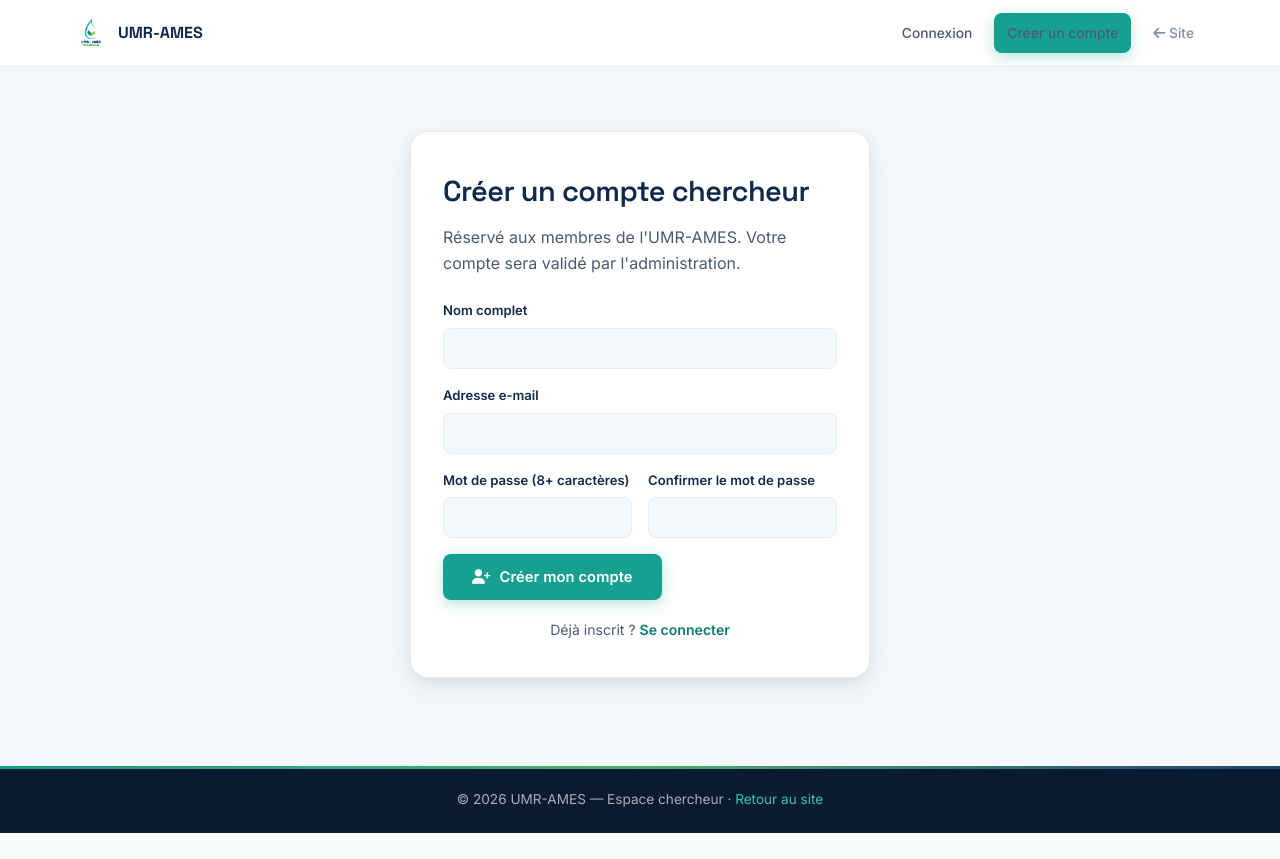
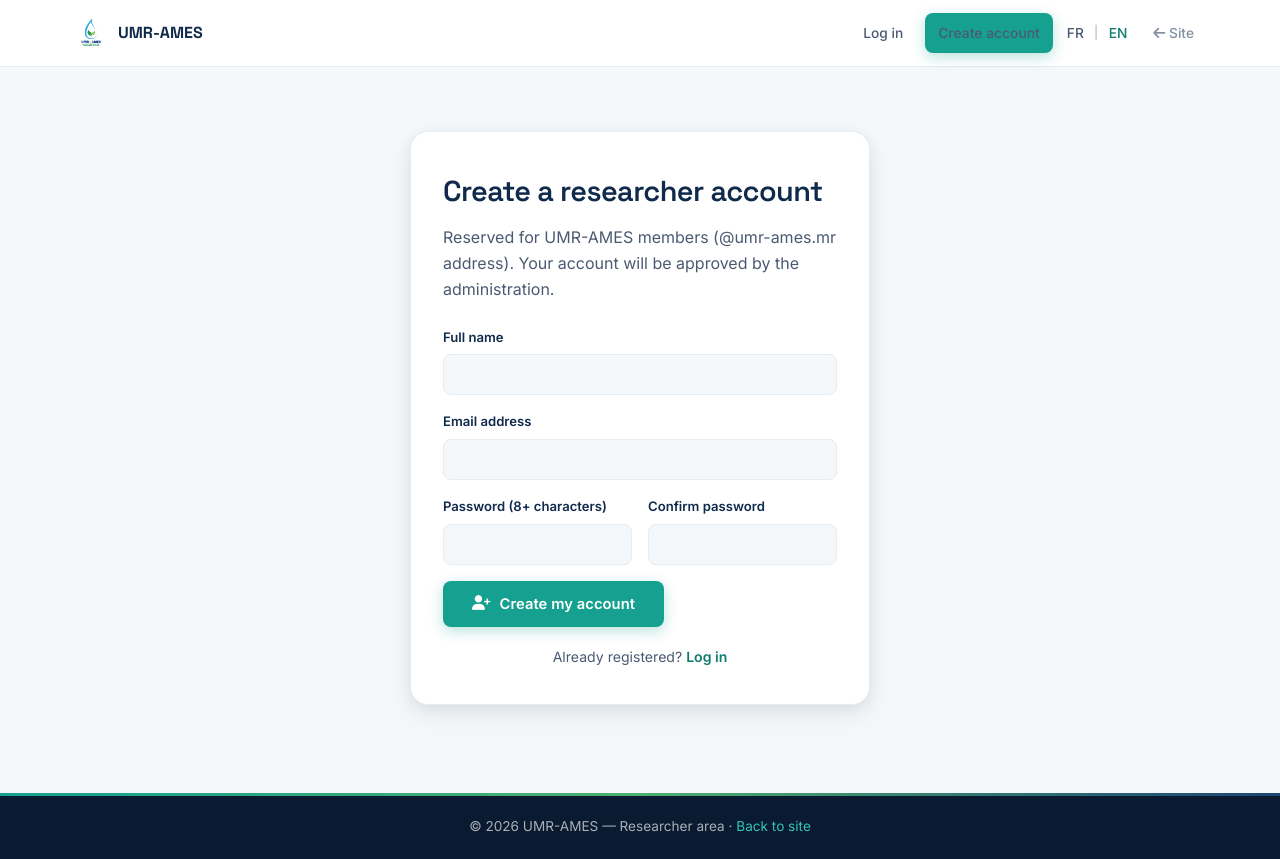
Before and after one commit to umr-ames/umr-ames.github.io, a PHP site: page /espace/inscription.php?lang=en in a window 1280 px wide. Before the commit the page ends 833 px from the top, so only its background shows below. Run offline with PHP 8.4, Linux system fonts and the light colour scheme.

Commit message:
Instances mises à jour + espace chercheur bilingue + noms cliquables
- Direction : suppression du Directeur Adjoint
- Conseil scientifique & CoPil : membres mis à jour (ajout Dr. Aziza Ahmedou)
- Inscription restreinte au domaine @umr-ames.mr (admin excepté)
- Portail chercheur entièrement bilingue FR/EN (i18n + sélecteur)
- Noms des membres/instances cliquables vers la page perso si compte créé
  (API /api/chercheurs.php + appariement JS par nom normalisé)

Co-Authored-By: Claude Opus 4.8 <noreply@anthropic.com>

```diff
--- a/css/portal.css
+++ b/css/portal.css
@@ -15,6 +15,10 @@
 .portal-nav a:hover { color: var(--accent-dark); background: rgba(21,160,143,0.08); }
 .portal-nav .portal-logout { color: #b3261e; }
 .portal-nav .portal-back { color: var(--text-light); }
+.portal-lang { display: inline-flex; align-items: center; gap: 6px; font-size: 0.8rem; font-weight: 700; color: var(--text-light); }
+.portal-lang a { padding: 2px 4px; color: var(--text-secondary); }
+.portal-lang a.active { color: var(--accent-dark); }
+.portal-lang span { opacity: 0.4; }
 
 .portal-main { flex: 1; padding: 40px 0 64px; }
 .portal-footer { background: var(--ink); color: rgba(255,255,255,0.65); padding: 22px 0; text-align: center; font-size: 0.85rem; }
--- a/css/style.css
+++ b/css/style.css
@@ -471,6 +471,8 @@ h1, h2, h3, h4,
 .instance-item { display: flex; flex-direction: column; gap: 2px; padding: 10px 12px; background: var(--bg); border-radius: 7px; }
 .instance-role { font-size: 0.72rem; font-weight: 700; color: var(--accent); text-transform: uppercase; letter-spacing: 0.07em; }
 .instance-name { font-size: 0.9rem; font-weight: 600; color: var(--primary); }
+.member-link { color: inherit; transition: var(--transition); border-bottom: 1px dotted var(--accent); }
+.member-link:hover { color: var(--accent-dark); border-bottom-style: solid; }
 .instance-note .instance-name { font-size: 0.82rem; font-weight: 400; color: var(--text-secondary); font-style: italic; }
 
 /* =====================================================
--- a/espace/footer.php
+++ b/espace/footer.php
@@ -2,7 +2,7 @@
 </main>
 <footer class="portal-footer">
   <div class="container">
-    <p>© <?= date('Y') ?> UMR-AMES — Espace chercheur · <a href="/">Retour au site</a></p>
+    <p>© <?= date('Y') ?> <?= t('footer_line') ?> · <a href="/"><?= t('back_home') ?></a></p>
   </div>
 </footer>
 </body>
--- a/espace/header.php
+++ b/espace/header.php
@@ -2,9 +2,10 @@
 require_once __DIR__ . '/lib.php';
 boot_session();
 $me = current_user();
+$lang = portal_lang();
 $page_title = $page_title ?? 'Espace chercheur';
 ?><!DOCTYPE html>
-<html lang="fr">
+<html lang="<?= e($lang) ?>">
 <head>
   <meta charset="UTF-8">
   <meta name="viewport" content="width=device-width, initial-scale=1.0">
@@ -26,17 +27,20 @@ $page_title = $page_title ?? 'Espace chercheur';
     </a>
     <nav class="portal-nav">
       <?php if ($me): ?>
-        <a href="/espace/tableau-de-bord.php"><i class="fas fa-gauge"></i> Tableau de bord</a>
+        <a href="<?= e(lang_url('/espace/tableau-de-bord.php')) ?>"><i class="fas fa-gauge"></i> <?= t('dashboard') ?></a>
         <?php if ($me['role'] === 'admin'): ?>
-          <a href="/espace/admin.php"><i class="fas fa-user-shield"></i> Administration</a>
+          <a href="<?= e(lang_url('/espace/admin.php')) ?>"><i class="fas fa-user-shield"></i> <?= t('admin') ?></a>
         <?php endif; ?>
-        <a href="/chercheur.php?slug=<?= e($me['slug']) ?>"><i class="fas fa-id-badge"></i> Ma page</a>
-        <a href="/espace/deconnexion.php" class="portal-logout"><i class="fas fa-right-from-bracket"></i> Déconnexion</a>
+        <a href="<?= e(lang_url('/chercheur.php?slug=' . $me['slug'])) ?>"><i class="fas fa-id-badge"></i> <?= t('my_page') ?></a>
+        <a href="/espace/deconnexion.php" class="portal-logout"><i class="fas fa-right-from-bracket"></i> <?= t('logout') ?></a>
       <?php else: ?>
-        <a href="/espace/connexion.php">Connexion</a>
-        <a href="/espace/inscription.php" class="btn btn-primary btn-sm">Créer un compte</a>
+        <a href="<?= e(lang_url('/espace/connexion.php')) ?>"><?= t('login') ?></a>
+        <a href="<?= e(lang_url('/espace/inscription.php')) ?>" class="btn btn-primary btn-sm"><?= t('create_account') ?></a>
       <?php endif; ?>
-      <a href="/" class="portal-back"><i class="fas fa-arrow-left"></i> Site</a>
+      <span class="portal-lang">
+        <a href="?lang=fr" class="<?= $lang==='fr'?'active':'' ?>">FR</a><span aria-hidden="true">|</span><a href="?lang=en" class="<?= $lang==='en'?'active':'' ?>">EN</a>
+      </span>
+      <a href="/" class="portal-back"><i class="fas fa-arrow-left"></i> <?= t('back_site') ?></a>
     </nav>
   </div>
 </header>
--- /dev/null
+++ b/espace/i18n.php
@@ -0,0 +1,138 @@
+<?php
+/* Internationalisation du portail (FR/EN) */
+
+function portal_lang(): string {
+    if (session_status() === PHP_SESSION_NONE) { @session_start(); }
+    $allowed = ['fr', 'en'];
+    if (isset($_GET['lang']) && in_array($_GET['lang'], $allowed, true)) {
+        $_SESSION['plang'] = $_GET['lang'];
+        setcookie('plang', $_GET['lang'], time() + 31536000, '/');
+        return $_GET['lang'];
+    }
+    if (!empty($_SESSION['plang']) && in_array($_SESSION['plang'], $allowed, true)) return $_SESSION['plang'];
+    if (!empty($_COOKIE['plang']) && in_array($_COOKIE['plang'], $allowed, true)) return $_COOKIE['plang'];
+    return 'fr';
+}
+
+function t(string $key): string {
+    static $S = null;
+    if ($S === null) $S = i18n_strings();
+    $l = portal_lang();
+    return $S[$l][$key] ?? ($S['fr'][$key] ?? $key);
+}
+
+/* Construit une URL en conservant la langue courante */
+function lang_url(string $path): string {
+    $l = portal_lang();
+    $sep = (strpos($path, '?') !== false) ? '&' : '?';
+    return $path . $sep . 'lang=' . $l;
+}
+
+function i18n_strings(): array {
+    return [
+    'fr' => [
+        // Header / nav
+        'dashboard' => 'Tableau de bord', 'admin' => 'Administration', 'my_page' => 'Ma page',
+        'logout' => 'Déconnexion', 'login' => 'Connexion', 'create_account' => 'Créer un compte',
+        'back_site' => 'Site', 'back_members' => 'Membres',
+        'footer_line' => 'UMR-AMES — Espace chercheur', 'back_home' => 'Retour au site', 'home' => 'Accueil',
+        // Connexion
+        'login_title' => 'Connexion', 'login_sub' => 'Accédez à votre espace chercheur.',
+        'email' => 'Adresse e-mail', 'password' => 'Mot de passe', 'login_btn' => 'Se connecter',
+        'no_account' => 'Pas encore de compte ?', 'err_login' => 'E-mail ou mot de passe incorrect.',
+        'err_suspended' => "Ce compte a été suspendu. Contactez l'administration.",
+        // Inscription
+        'reg_title' => 'Créer un compte chercheur',
+        'reg_sub' => 'Réservé aux membres de l\'UMR-AMES (adresse @umr-ames.mr). Votre compte sera validé par l\'administration.',
+        'full_name' => 'Nom complet', 'password8' => 'Mot de passe (8+ caractères)',
+        'password_confirm' => 'Confirmer le mot de passe', 'reg_btn' => 'Créer mon compte',
+        'already' => 'Déjà inscrit ?',
+        'err_name' => 'Indiquez votre nom complet.', 'err_email' => 'Adresse e-mail invalide.',
+        'err_domain' => "Inscription réservée aux adresses @umr-ames.mr. Contactez l'administration pour obtenir une adresse institutionnelle.",
+        'err_pass8' => 'Le mot de passe doit faire au moins 8 caractères.',
+        'err_pass_match' => 'Les deux mots de passe ne correspondent pas.',
+        'err_exists' => 'Un compte existe déjà avec cette adresse.',
+        'ok_pending' => "Compte créé ! Il doit être validé par l'administration avant d'apparaître publiquement. Vous pouvez déjà compléter votre profil.",
+        'ok_admin' => 'Compte administrateur créé et activé.',
+        // Dashboard
+        'hello' => 'Bonjour', 'pending_notice' => "Votre compte est <strong>en attente de validation</strong> par l'administration. Votre page ne sera publique qu'après approbation.",
+        'my_profile' => 'Mon profil', 'photo_label' => 'Photo de profil (JPG/PNG/WebP, 4 Mo max)',
+        'grade' => 'Grade / Statut', 'affiliation' => 'Affiliation', 'discipline' => 'Discipline',
+        'axis' => 'Axe de recherche', 'bio' => 'Biographie', 'public_email' => 'E-mail public', 'phone' => 'Téléphone',
+        'ext_ids' => 'Identifiants & profils externes', 'website' => 'Site web personnel (URL)',
+        'save_profile' => 'Enregistrer le profil', 'my_pubs' => 'Mes publications',
+        'orcid_import' => 'Importer depuis ORCID', 'import' => 'Importer',
+        'orcid_help' => 'Récupère automatiquement vos publications déclarées sur ORCID.',
+        'add_pub_manual' => 'Ajouter une publication manuellement', 'title' => 'Titre', 'authors' => 'Auteurs',
+        'journal' => 'Revue / Journal', 'year' => 'Année', 'link' => 'Lien (URL)', 'add' => 'Ajouter',
+        'no_pubs' => "Aucune publication pour l'instant.", 'confirm_del' => 'Supprimer cette publication ?',
+        'delete' => 'Supprimer',
+        'ok_profile' => 'Profil enregistré.', 'err_pub_email' => 'Adresse e-mail publique invalide.',
+        'err_pub_title' => 'Le titre est obligatoire.', 'ok_pub_added' => 'Publication ajoutée.',
+        'ok_pub_deleted' => 'Publication supprimée.',
+        'err_photo_format' => 'La photo doit être au format JPG, PNG ou WebP.',
+        'err_photo_size' => 'La photo ne doit pas dépasser 4 Mo.',
+        'orcid_done' => 'Import ORCID terminé : %d publication(s) importée(s) sur %d.',
+        'orcid_invalid' => 'Identifiant ORCID invalide (format attendu : 0000-0000-0000-0000).',
+        'orcid_unreachable' => 'Impossible de contacter ORCID. Réessayez plus tard.',
+        'orcid_none' => 'Aucune publication trouvée pour cet ORCID.',
+        // Admin
+        'admin_title' => 'Administration des comptes', 'admin_sub' => 'Validez les nouveaux comptes pour les rendre publics.',
+        'col_name' => 'Nom', 'col_email' => 'E-mail', 'col_role' => 'Rôle', 'col_status' => 'Statut', 'col_actions' => 'Actions',
+        'approve' => 'Approuver', 'suspend' => 'Suspendre', 'you' => 'vous', 'status_updated' => 'Statut mis à jour.',
+        // Profil public
+        'not_found' => 'Chercheur introuvable', 'not_found_txt' => "Cette page n'existe pas ou n'est pas encore publiée.",
+        'see_members' => 'Voir les membres', 'private_preview' => "Aperçu privé — ce profil n'est pas encore validé publiquement.",
+        'publications' => 'Publications', 'no_pubs_public' => 'Aucune publication renseignée.',
+    ],
+    'en' => [
+        'dashboard' => 'Dashboard', 'admin' => 'Administration', 'my_page' => 'My page',
+        'logout' => 'Log out', 'login' => 'Log in', 'create_account' => 'Create account',
+        'back_site' => 'Site', 'back_members' => 'Members',
+        'footer_line' => 'UMR-AMES — Researcher area', 'back_home' => 'Back to site', 'home' => 'Home',
+        'login_title' => 'Log in', 'login_sub' => 'Access your researcher area.',
+        'email' => 'Email address', 'password' => 'Password', 'login_btn' => 'Log in',
+        'no_account' => 'No account yet?', 'err_login' => 'Incorrect email or password.',
+        'err_suspended' => 'This account has been suspended. Please contact the administration.',
+        'reg_title' => 'Create a researcher account',
+        'reg_sub' => 'Reserved for UMR-AMES members (@umr-ames.mr address). Your account will be approved by the administration.',
+        'full_name' => 'Full name', 'password8' => 'Password (8+ characters)',
+        'password_confirm' => 'Confirm password', 'reg_btn' => 'Create my account',
+        'already' => 'Already registered?',
+        'err_name' => 'Please enter your full name.', 'err_email' => 'Invalid email address.',
+        'err_domain' => 'Registration restricted to @umr-ames.mr addresses. Contact the administration to obtain an institutional address.',
+        'err_pass8' => 'Password must be at least 8 characters.',
+        'err_pass_match' => 'The two passwords do not match.',
+        'err_exists' => 'An account already exists with this address.',
+        'ok_pending' => 'Account created! It must be approved by the administration before appearing publicly. You can already complete your profile.',
+        'ok_admin' => 'Administrator account created and activated.',
+        'hello' => 'Hello', 'pending_notice' => 'Your account is <strong>pending approval</strong> by the administration. Your page will be public only after approval.',
+        'my_profile' => 'My profile', 'photo_label' => 'Profile photo (JPG/PNG/WebP, 4 MB max)',
+        'grade' => 'Position / Status', 'affiliation' => 'Affiliation', 'discipline' => 'Discipline',
+        'axis' => 'Research axis', 'bio' => 'Biography', 'public_email' => 'Public email', 'phone' => 'Phone',
+        'ext_ids' => 'Identifiers & external profiles', 'website' => 'Personal website (URL)',
+        'save_profile' => 'Save profile', 'my_pubs' => 'My publications',
+        'orcid_import' => 'Import from ORCID', 'import' => 'Import',
+        'orcid_help' => 'Automatically retrieves your publications listed on ORCID.',
+        'add_pub_manual' => 'Add a publication manually', 'title' => 'Title', 'authors' => 'Authors',
+        'journal' => 'Journal', 'year' => 'Year', 'link' => 'Link (URL)', 'add' => 'Add',
+        'no_pubs' => 'No publications yet.', 'confirm_del' => 'Delete this publication?',
+        'delete' => 'Delete',
+        'ok_profile' => 'Profile saved.', 'err_pub_email' => 'Invalid public email address.',
+        'err_pub_title' => 'Title is required.', 'ok_pub_added' => 'Publication added.',
+        'ok_pub_deleted' => 'Publication deleted.',
+        'err_photo_format' => 'The photo must be JPG, PNG or WebP.',
+        'err_photo_size' => 'The photo must not exceed 4 MB.',
+        'orcid_done' => 'ORCID import complete: %d publication(s) imported out of %d.',
+        'orcid_invalid' => 'Invalid ORCID iD (expected format: 0000-0000-0000-0000).',
+        'orcid_unreachable' => 'Could not reach ORCID. Please try again later.',
+        'orcid_none' => 'No publications found for this ORCID.',
+        'admin_title' => 'Account administration', 'admin_sub' => 'Approve new accounts to make them public.',
+        'col_name' => 'Name', 'col_email' => 'Email', 'col_role' => 'Role', 'col_status' => 'Status', 'col_actions' => 'Actions',
+        'approve' => 'Approve', 'suspend' => 'Suspend', 'you' => 'you', 'status_updated' => 'Status updated.',
+        'not_found' => 'Researcher not found', 'not_found_txt' => 'This page does not exist or is not published yet.',
+        'see_members' => 'See members', 'private_preview' => 'Private preview — this profile is not publicly approved yet.',
+        'publications' => 'Publications', 'no_pubs_public' => 'No publications listed.',
+    ],
+    ];
+}
--- a/espace/inscription.php
+++ b/espace/inscription.php
@@ -14,16 +14,25 @@ if ($_SERVER['REQUEST_METHOD'] === 'POST') {
     $pass2     = (string)($_POST['password2'] ?? '');
     $old = ['full_name' => $full_name, 'email' => $email];
 
-    if (mb_strlen($full_name) < 3)          $errors[] = "Indiquez votre nom complet.";
-    if (!filter_var($email, FILTER_VALIDATE_EMAIL)) $errors[] = "Adresse e-mail invalide.";
-    if (strlen($pass) < 8)                  $errors[] = "Le mot de passe doit faire au moins 8 caractères.";
-    if ($pass !== $pass2)                   $errors[] = "Les deux mots de passe ne correspondent pas.";
+    if (mb_strlen($full_name) < 3)          $errors[] = t('err_name');
+    if (!filter_var($email, FILTER_VALIDATE_EMAIL)) $errors[] = t('err_email');
+    else {
+        // Réservé au domaine institutionnel @umr-ames.mr (l'admin est l'exception)
+        $cfg = config();
+        $isAdminEmail = (strcasecmp($email, $cfg['admin_email']) === 0);
+        $domainOk = (bool)preg_match('/@umr-ames\.mr$/i', $email);
+        if (!$domainOk && !$isAdminEmail) {
+            $errors[] = t('err_domain');
+        }
+    }
+    if (strlen($pass) < 8)                  $errors[] = t('err_pass8');
+    if ($pass !== $pass2)                   $errors[] = t('err_pass_match');
 
     if (!$errors) {
         $st = db()->prepare('SELECT 1 FROM researchers WHERE email = ?');
         $st->execute([$email]);
         if ($st->fetch()) {
-            $errors[] = "Un compte existe déjà avec cette adresse.";
+            $errors[] = t('err_exists');
         }
     }
 
@@ -46,45 +55,45 @@ if ($_SERVER['REQUEST_METHOD'] === 'POST') {
         $_SESSION['uid'] = $id;
 
         if ($status === 'pending') {
-            flash("Compte créé ! Il doit être validé par l'administration avant d'apparaître publiquement. Vous pouvez déjà compléter votre profil.", 'success');
+            flash(t('ok_pending'), 'success');
         } else {
-            flash("Compte administrateur créé et activé.", 'success');
+            flash(t('ok_admin'), 'success');
         }
         header('Location: tableau-de-bord.php'); exit;
     }
 }
 
-$page_title = 'Créer un compte';
+$page_title = t('reg_title');
 require __DIR__ . '/header.php';
 ?>
 <div class="auth-card">
-  <h1 class="portal-h1">Créer un compte chercheur</h1>
-  <p class="portal-sub">Réservé aux membres de l'UMR-AMES. Votre compte sera validé par l'administration.</p>
+  <h1 class="portal-h1"><?= t('reg_title') ?></h1>
+  <p class="portal-sub"><?= t('reg_sub') ?></p>
 
   <?php foreach ($errors as $err): ?><div class="flash flash-error"><?= e($err) ?></div><?php endforeach; ?>
 
   <form method="post" class="portal-form" autocomplete="off">
     <?= csrf_field() ?>
     <div class="form-group">
-      <label>Nom complet</label>
+      <label><?= t('full_name') ?></label>
       <input type="text" name="full_name" value="<?= e($old['full_name']) ?>" required>
     </div>
     <div class="form-group">
-      <label>Adresse e-mail</label>
+      <label><?= t('email') ?></label>
       <input type="email" name="email" value="<?= e($old['email']) ?>" required>
     </div>
     <div class="form-row">
       <div class="form-group">
-        <label>Mot de passe (8+ caractères)</label>
+        <label><?= t('password8') ?></label>
         <input type="password" name="password" required>
       </div>
       <div class="form-group">
-        <label>Confirmer le mot de passe</label>
+        <label><?= t('password_confirm') ?></label>
         <input type="password" name="password2" required>
       </div>
     </div>
-    <button class="btn btn-primary" type="submit"><i class="fas fa-user-plus"></i> Créer mon compte</button>
+    <button class="btn btn-primary" type="submit"><i class="fas fa-user-plus"></i> <?= t('reg_btn') ?></button>
   </form>
-  <p class="portal-alt">Déjà inscrit ? <a href="connexion.php">Se connecter</a></p>
+  <p class="portal-alt"><?= t('already') ?> <a href="<?= e(lang_url('connexion.php')) ?>"><?= t('login_btn') ?></a></p>
 </div>
 <?php require __DIR__ . '/footer.php'; ?>
--- a/espace/lib.php
+++ b/espace/lib.php
@@ -2,6 +2,7 @@
 /* Bibliothèque commune : session, CSRF, auth, helpers */
 
 require_once __DIR__ . '/db.php';
+require_once __DIR__ . '/i18n.php';
 
 function boot_session(): void {
     if (session_status() === PHP_SESSION_NONE) {
--- a/espace/orcid.php
+++ b/espace/orcid.php
@@ -38,14 +38,14 @@ function orcid_http_get(string $url): ?string {
  */
 function orcid_import(int $researcher_id, string $orcid): array {
     $id = orcid_normalize($orcid);
-    if (!$id) return [0, 0, "Identifiant ORCID invalide (format attendu : 0000-0000-0000-0000)."];
+    if (!$id) return [0, 0, 'orcid_invalid'];
 
     $json = orcid_http_get("https://pub.orcid.org/v3.0/$id/works");
-    if ($json === null) return [0, 0, "Impossible de contacter ORCID. Réessayez plus tard."];
+    if ($json === null) return [0, 0, 'orcid_unreachable'];
 
     $data = json_decode($json, true);
     if (!isset($data['group']) || !is_array($data['group'])) {
-        return [0, 0, "Aucune publication trouvée pour cet ORCID."];
+        return [0, 0, 'orcid_none'];
     }
 
     $pdo = db();
```
Also changed, not shown: api/chercheurs.php (added, +14 -0 lines), chercheur.php (+9 -9 lines), en/index.html (+8 -10 lines), espace/admin.php (+8 -8 lines), espace/connexion.php (+9 -9 lines), espace/tableau-de-bord.php (+39 -39 lines), index.html (+18 -14 lines), js/main.js (+32 -0 lines).
